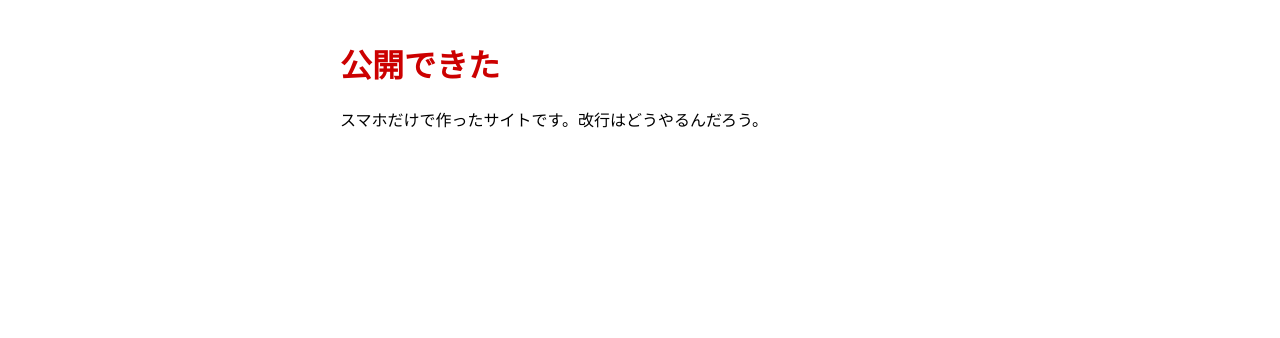
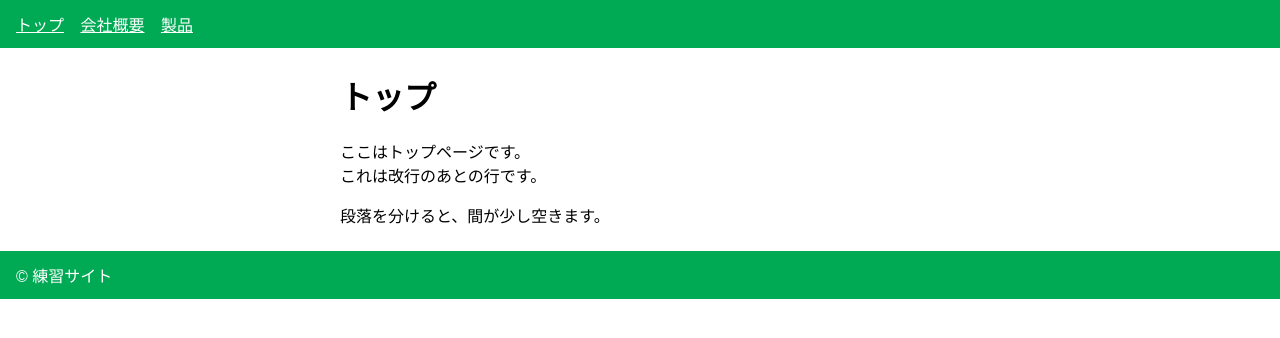
Before and after one commit to hiro-shiraishi/hiro-shiraishi.github.io, a plain HTML site: page index.html in a window 1280 px wide. Drawn offline with Linux system fonts and the light colour scheme.

Commit message:
Update index.html

```diff
--- a/index.html
+++ b/index.html
@@ -3,14 +3,25 @@
 <head>
   <meta charset="UTF-8">
   <meta name="viewport" content="width=device-width, initial-scale=1">
-  <title>はじめてのサイト</title>
+  <title>トップ</title>
   <style>
-    body { font-family: sans-serif; max-width: 600px; margin: 40px auto; padding: 0 16px; }
-    h1 { color: #c00; }
+    body { font-family: sans-serif; margin: 0; }
+    header, footer { background: #0a5; color: #fff; padding: 12px 16px; }
+    header a { color: #fff; margin-right: 12px; }
+    main { max-width: 600px; margin: 24px auto; padding: 0 16px; }
   </style>
 </head>
 <body>
-  <h1>公開できた</h1>
-  <p>スマホだけで作ったサイトです。改行はどうやるんだろう。</p>
+  <header>
+    <a href="/">トップ</a>
+    <a href="/about.html">会社概要</a>
+    <a href="/products/">製品</a>
+  </header>
+  <main>
+    <h1>トップ</h1>
+    <p>ここはトップページです。<br>これは改行のあとの行です。</p>
+    <p>段落を分けると、間が少し空きます。</p>
+  </main>
+  <footer>© 練習サイト</footer>
 </body>
 </html>
```
